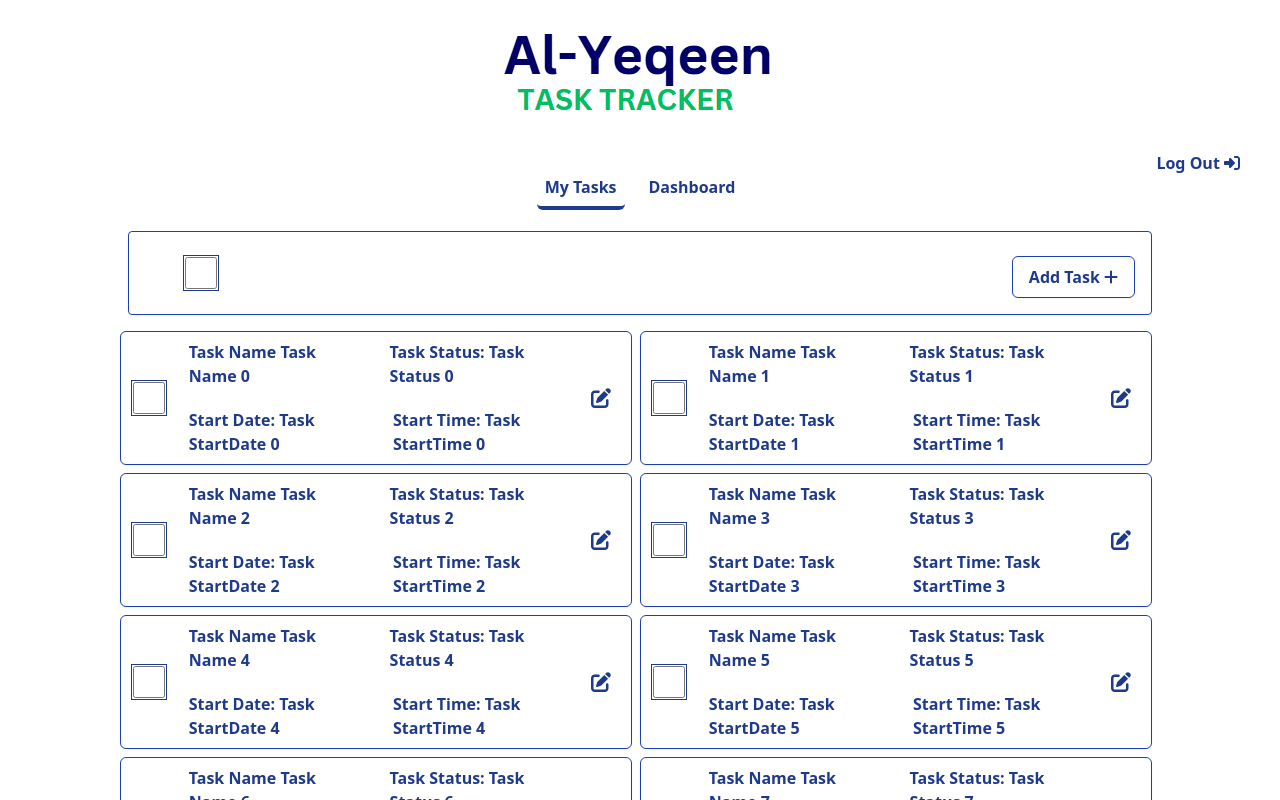
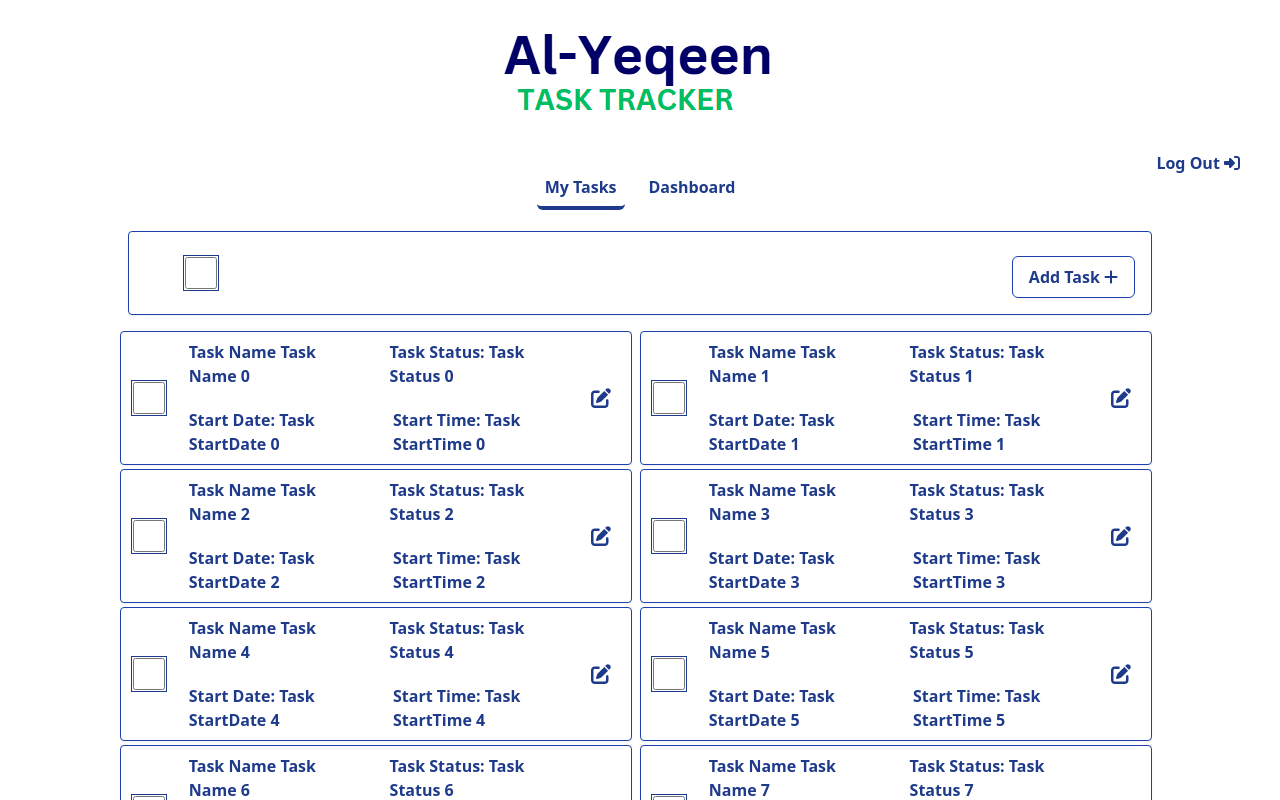
Before and after one commit to SuhudAlyeqeenDotGithub/Al-Yeqeen-Task-Tracker-App, a React (Vite) app in the folder FrontEnd/: page /alyeqeenTaskTracker/mytasks in a window 1280 px wide. Shown: the top 800 px of the page. Built offline with nearby package versions, Linux system fonts and the light colour scheme.

Commit message:
Reduced the space between task objects

```diff
--- a/FrontEnd/src/pages/TasksPage.jsx
+++ b/FrontEnd/src/pages/TasksPage.jsx
@@ -10,7 +10,7 @@ import DeleteTaskDialog from "../components/deleteTaskDialog";
 
 function TasksPage() {
   const taskContainerStyle =
-    "cursor-pointer gap-2 text-blue-900 font-semibold p-2 rounded-md bg-white border border-blue-800  shadow-sm mb-2 mr-2 flex flex-wrap w-2/5 max-w-2/4 min-w-96 items-center justify-center hover:bg-blue-50";
+    "cursor-pointer gap-2 text-blue-900 font-semibold p-2 bg-white border border-blue-800 shadow-sm mb-1 rounded mr-2 flex flex-wrap w-2/5 max-w-2/4 min-w-96 items-center justify-center hover:bg-blue-50";
   const regularButtonStyle = `cursor-pointer text-blue-900 font-semibold shadow-sm p-2 pr-4 pl-4 mt-2 rounded-md border border-blue-800  row-span-2 flex items-center justify-center hover:bg-blue-800  hover:text-white hover:border-none gap-2`;
   const tasksData = Array.from({ length: 100 }, (item, i) => {
     return {
```
